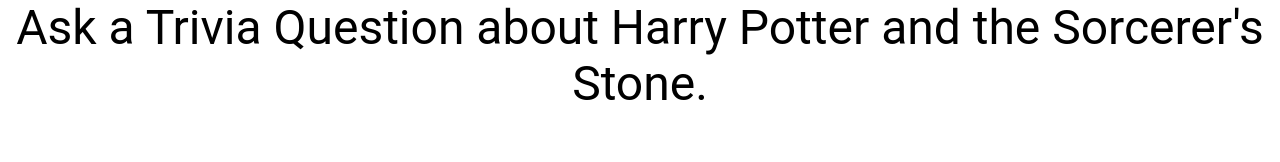
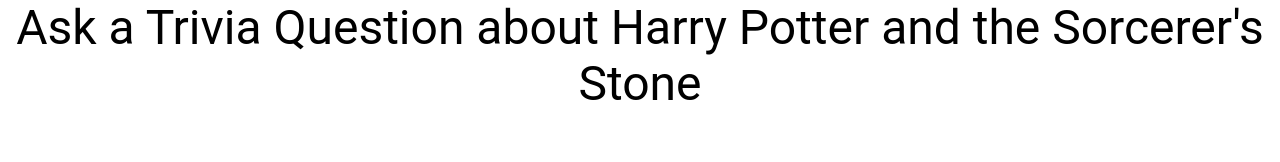
Before and after one commit to caltonji/HPFrontend, a React (Create React App) app: page / in a window 1280 px wide. Shown: the top 162 px of the page. Built offline with nearby package versions, Linux system fonts and the light colour scheme.

Commit message:
Corrected URL for deployment

```diff
--- a/src/Components/QueryHP.tsx
+++ b/src/Components/QueryHP.tsx
@@ -27,8 +27,8 @@
     lastResponse: IResponse | null,
     loading: boolean
 }
-const title = "Ask a Trivia Question about Harry Potter and the Sorcerer's Stone.";
-const base_uri = "http://127.0.0.1:5000/"
+const title = "Ask a Trivia Question about Harry Potter and the Sorcerer's Stone";
+const base_uri = "https://harrypotterextractivef1.azurewebsites.net/"
 
 export default class QueryHP extends React.Component<any, IQueryHPState> {
 
```
